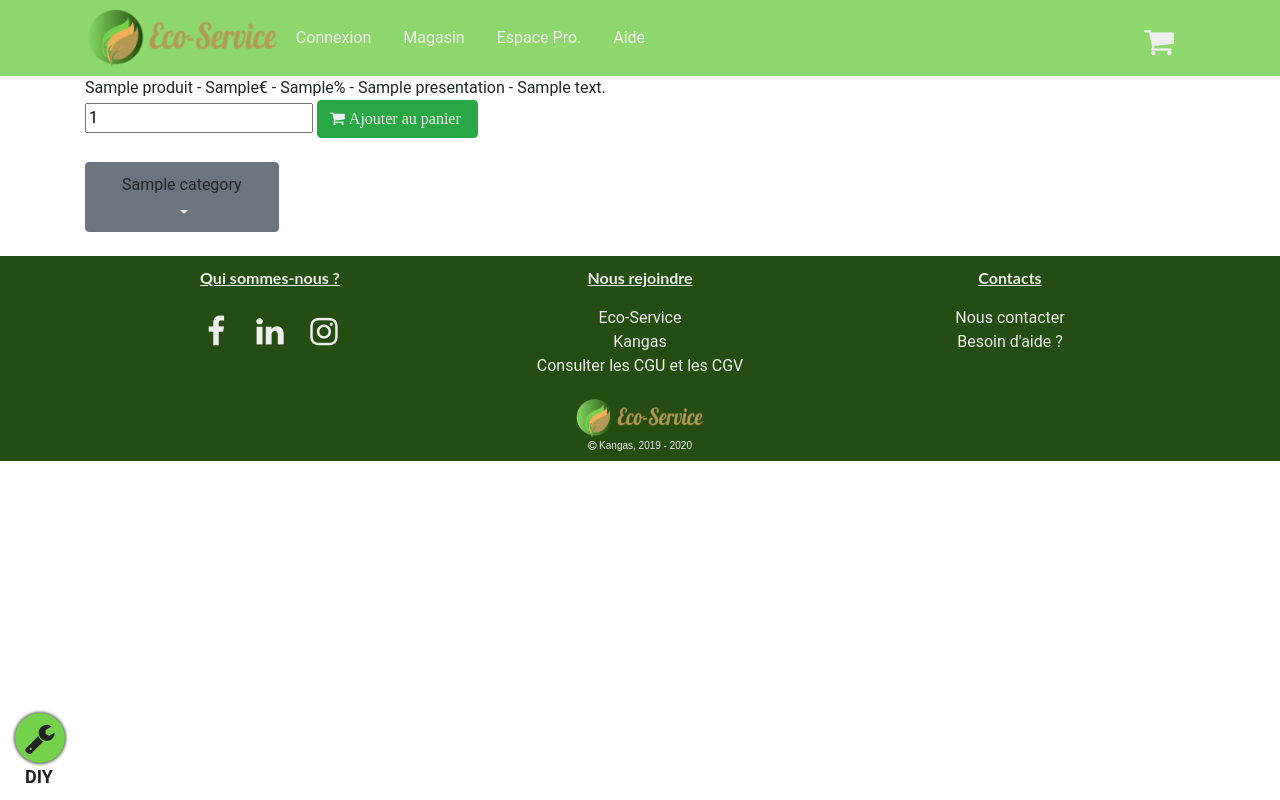
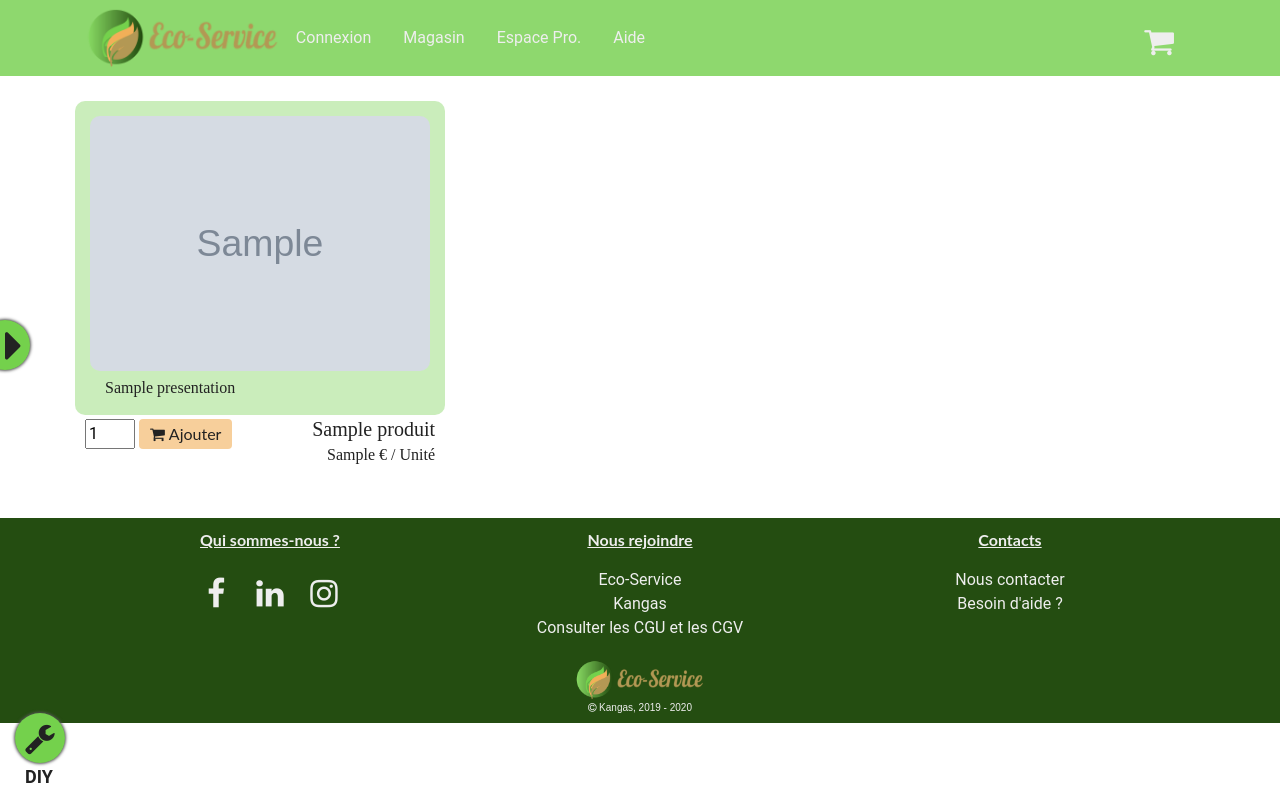
Before and after one commit to martinsoenen/kangas-eco-service, a Symfony app: template templates/product/index.html.twig in a window 1280 px wide. Run offline with Twig, Linux system fonts and the light colour scheme; the template is opened without the code that fills it: most values are stand-ins (such as "Sample title", 1, 10 or a date in 2020); grey boxes marked "Sample" are stand-in pictures; some libraries are stand-ins or nearby versions.

Commit message:
Accueil Magasin

```diff
--- a/templates/base.html.twig
+++ b/templates/base.html.twig
@@ -17,8 +17,8 @@
         {% block additional_stylesheets %}{% endblock %}
     </head>
 
-
     <body>
+    {% block body_before %}{% endblock %}
         {% include '_header.html.twig' %}
 
         {# TODO : Ajouter une condition - type_user_connecté == client #}
@@ -36,5 +36,9 @@
             <script src="https://stackpath.bootstrapcdn.com/bootstrap/4.4.1/js/bootstrap.min.js" integrity="sha384-wfSDF2E50Y2D1uUdj0O3uMBJnjuUD4Ih7YwaYd1iqfktj0Uod8GCExl3Og8ifwB6" crossorigin="anonymous"></script>
             <script type="text/javascript" charset="utf8" src="https://cdn.datatables.net/1.10.20/js/jquery.dataTables.js"></script>
         {% endblock %}
+
+    {% block body_after %}{% endblock %}
     </body>
+
+
 </html>
--- a/templates/product/index.html.twig
+++ b/templates/product/index.html.twig
@@ -2,33 +2,80 @@
 
 {% block title %}Magasin - {{ parent() }}{% endblock %}
 
-{% block body %}
+{% block additional_stylesheets %}
 
-    <div class="products">
-        {% for produit in produits %}
-            {{ produit.nomProduit }} - {{ produit.prixUnitaireHT }}€ - {{ produit.tauxTVA }}% - {{ produit.presentation }} - {{ produit.descriptionDetaillee }}
-            <br>
-            <input id="{{ produit.id }}" type="number" name="quantite" value=1 >
-            <a id="{{ produit.id }}" class="btn btn-success"><i class="fa fa-shopping-cart mr-1"> Ajouter au panier</i></a>
-            <br><br>
-        {% endfor %}
-    </div>
+    <link rel="stylesheet" type="text/css" href="{{asset('../assets/product/magasin.css')}}">
 
-    {% for categ in categories %}
-        <div class="dropdown">
-            <button class="btn btn-secondary dropdown-toggle" type="button" id="dropdownMenuButton" data-toggle="dropdown" aria-haspopup="true" aria-expanded="false">
-                <a class="dropdown-item" href="{{ path('categorie_produit', {'id': categ.id }) }}">{{ categ.nom }}</a>  {# TODO front : vérifier si le lien est fonctionnel car je ne peux pas#}
-            </button>
-            <div class="dropdown-menu" aria-labelledby="dropdownMenuButton">
-                {% for souscateg in categ.sousCategorieProduits %}
-                    <a class="dropdown-item" href="{{ path('sous_categorie_produit', {'id': souscateg.id }) }}">{{ souscateg.nom }}</a> {# TODO front : vérifier si le lien est fonctionnel car je ne peux pas #}
+{% endblock %}
+
+{% block body_before %}
+    <div id="menu-overlay" onclick="closeCategoryMenu()">
+{% endblock %}
+
+    {% block body %}
+        <div id="accueil-magasin">
+            <div id="products" class="row">
+                {% for produit in produits %}
+                    <div class="produit-container col-lg-4 col-md-6 col-sm-12">
+                        <a class="general-link" href="{{ path('magasin_produit', {'id' : produit.id}) }}">
+                            <div class="produit-subcontainer">
+                                <img class="image" src="{{ asset( produit.image ) }}">
+                                <p>{{ produit.presentation }}</p>
+                            </div>
+                            <div class="relative-subcontainer">
+                                <div class="produit-labels">
+                                    <h5>{{ produit.nomProduit }}</h5>
+                                    <p>{{ produit.prixUnitaireHT }} € / Unité</p>
+                                </div>
+                                <div class="produit-achat-direct">
+                                    <input class="small-input" id="{{ produit.id }}" type="number" name="quantite" value=1>
+                                    <a id="{{ produit.id }}" class="bouton-ajout btn btn-success">
+                                        <i class="fa fa-shopping-cart mr-1"></i>Ajouter
+                                    </a>
+                                </div>
+                            </div>
+                        </a>
+                    </div>
                 {% endfor %}
             </div>
+
+            <a id="open-menu-button" href="javascript:openCategoryMenu()" style="cursor:pointer">
+                <i id="open-menu-button-icon" class="fa fa-caret-right fa-3x"></i>
+            </a>
         </div>
-        <br>
-    {% endfor %}
+    {% endblock %}
 
+{% block body_after %}
+    </div>
+    <div id="categories-produits-container" class="sidenav">
+        <a id="close-menu-button" href="javascript:closeCategoryMenu()" style="cursor:pointer">
+            <i id="close-menu-button-icon" class="fa fa-caret-left fa-3x"></i>
+        </a>
+        <div id="categories-produits">
+            {% for categ in categories %}
+                <div id="{{ categ.id }}" class="categorie-produits">
+                    <a data-toggle="collapse" data-parent="#categories-produits"
+                       href="#sous-categories-{{ categ.id }}">
+                        <h4 class="categorie-produits-label">
+                            {{ categ.nom }}
+                        </h4>
+                    </a>
+                    <div id="sous-categories-{{ categ.id }}" class="sous-categories-produits panel-collapse collapse">
+                        {% for souscateg in categ.sousCategorieProduits %}
+                            <div id="#sous-categorie-{{ souscateg.id }}" class="sous-categorie-produits">
+                                <a class="sous-categorie-produits-link"
+                                   href="{{ path('sous_categorie_produit', {'id': souscateg.id }) }}">
+                                    <h6>{{ souscateg.nom }}</h6>
+                                </a>
+                            </div>
+                        {% endfor %}
+                    </div>
+                </div>
+            {% endfor %}
+        </div>
+    </div>
 {% endblock %}
+
 {% block javascripts %}
     {{ parent()}}
     <script>
@@ -50,5 +97,27 @@
             alert('Vous avez ajouté ' + value + ' au panier'); // TODO: récupérer le nom du produit et l'afficher ici
         });
 
+        function openCategoryMenu() {
+            document.getElementById("categories-produits-container").style.width = "330px";
+            document.getElementById("categories-produits-container").style.paddingRight = "30px";
+            document.getElementById("categories-produits").style.width = "300px";
+            document.getElementById("categories-produits").style.border = "2px solid #555555dd";
+            document.getElementById("categories-produits").style.borderLeft = "0";
+            document.getElementById("close-menu-button").style.display = "block";
+            document.getElementById("menu-overlay").style.zIndex = "10";
+            document.getElementById("menu-overlay").style.opacity = "0.7";
+        }
+
+        function closeCategoryMenu() {
+            document.getElementById("categories-produits-container").style.width = "0";
+            document.getElementById("categories-produits-container").style.paddingRight = "0";
+            document.getElementById("categories-produits").style.width = "0";
+            document.getElementById("categories-produits").style.marginRight = "0";
+            document.getElementById("categories-produits").style.border = "0";
+            document.getElementById("close-menu-button").style.display = "none";
+            document.getElementById("menu-overlay").style.zIndex = "5";
+            document.getElementById("menu-overlay").style.opacity = "1";
+        }
+
     </script>
 {% endblock %}
```
Also changed, not shown: public/assets/PageTemplate.css, public/assets/product/magasin.css (added).
